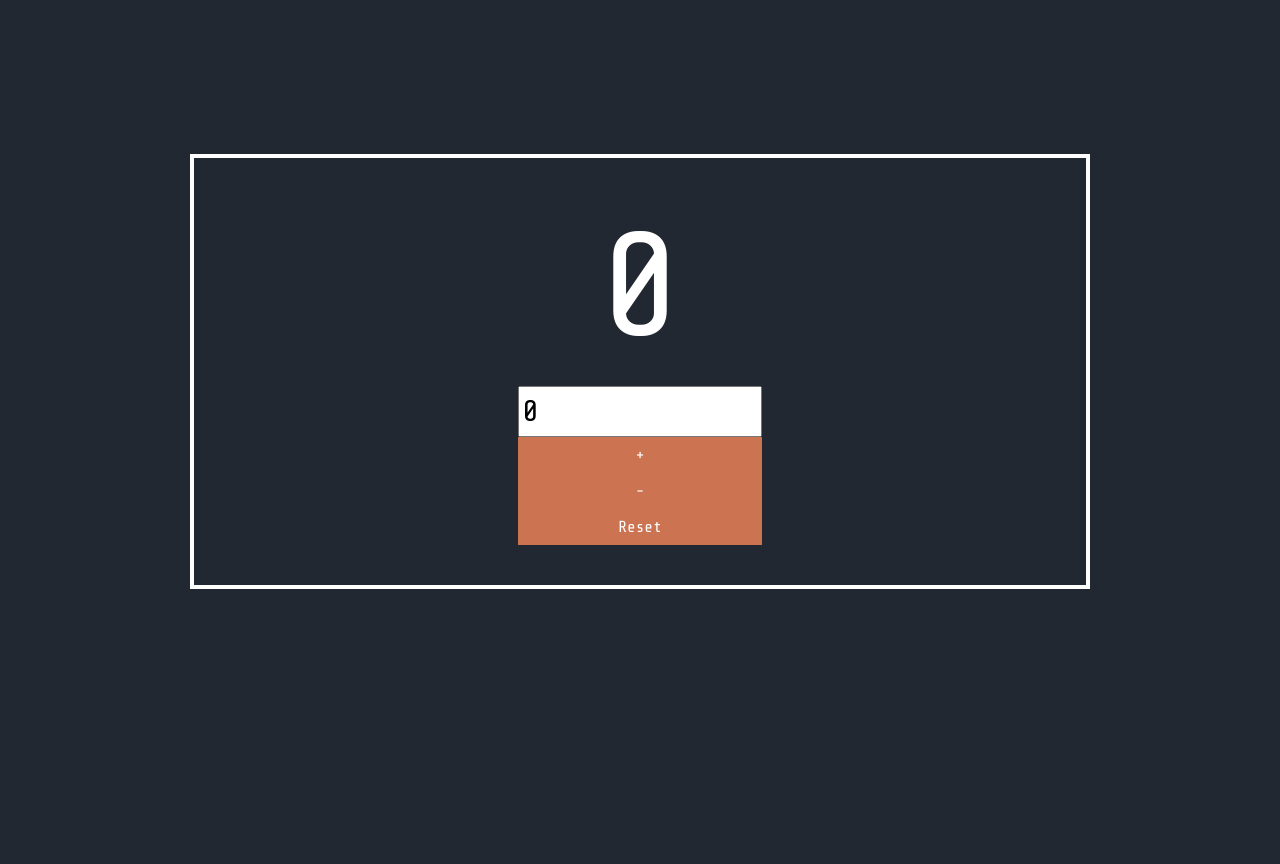
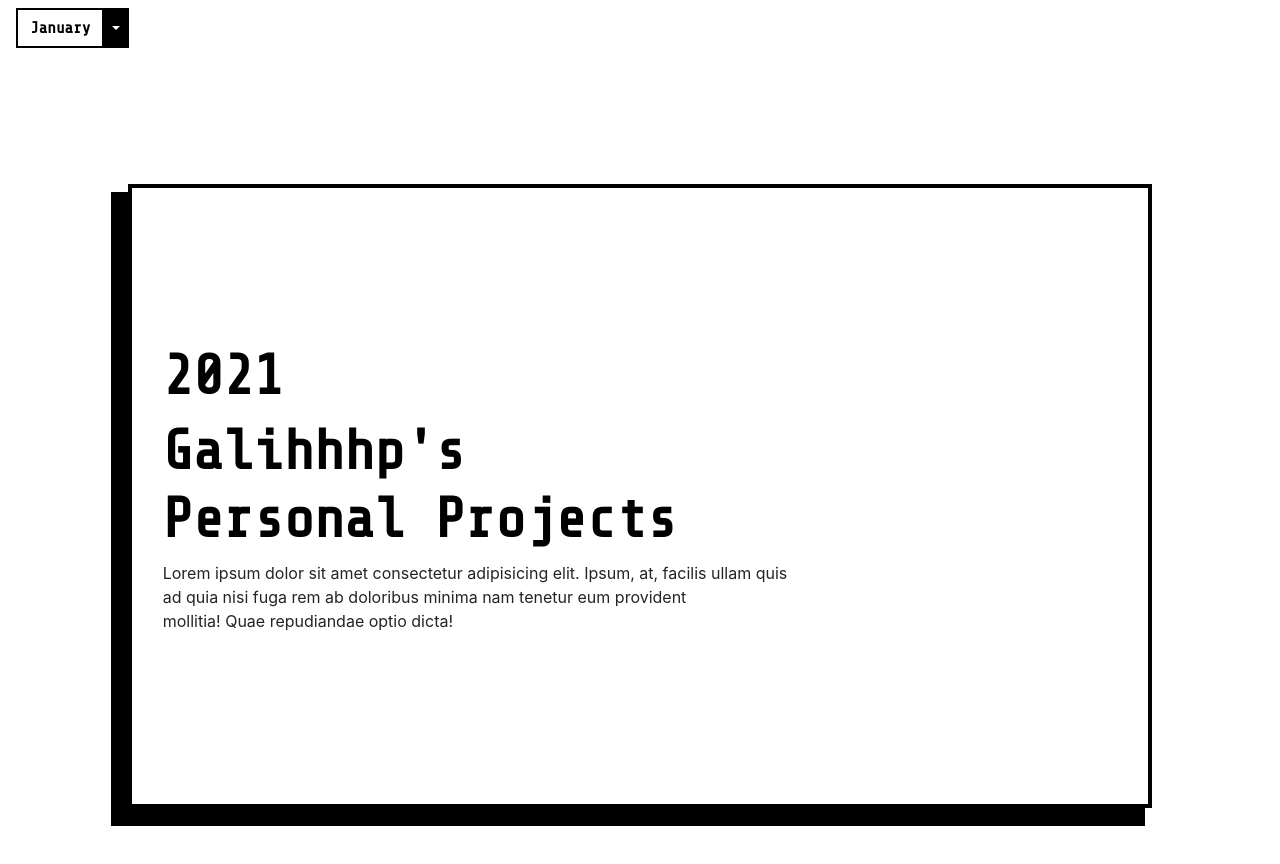
Before and after one commit to galihhhp-personal-projects/react-compilation-exercise, a React (Create React App) app: page / in a window 1280 px wide. Shown: the top 864 px of the page. Before the commit the page ends 800 px from the top, so only its background shows below. Built offline with nearby package versions, Linux system fonts and the light colour scheme.

Commit message:
have changed on homepage & counter

```diff
--- a/package.json
+++ b/package.json
@@ -8,9 +8,12 @@
     "@testing-library/user-event": "^12.1.10",
     "axios": "^0.21.1",
     "bootstrap": "^4.5.3",
+    "json-server": "^0.16.3",
     "react": "^17.0.1",
     "react-bootstrap": "^1.4.0",
     "react-dom": "^17.0.1",
+    "react-rooter": "^0.1.2",
+    "react-router-dom": "^5.2.0",
     "react-scripts": "4.0.1",
     "reactstrap": "^8.8.1",
     "web-vitals": "^0.2.4"
--- a/src/App.css
+++ /dev/null
@@ -1,38 +0,0 @@
-.App {
-  text-align: center;
-}
-
-.App-logo {
-  height: 40vmin;
-  pointer-events: none;
-}
-
-@media (prefers-reduced-motion: no-preference) {
-  .App-logo {
-    animation: App-logo-spin infinite 20s linear;
-  }
-}
-
-.App-header {
-  background-color: #282c34;
-  min-height: 100vh;
-  display: flex;
-  flex-direction: column;
-  align-items: center;
-  justify-content: center;
-  font-size: calc(10px + 2vmin);
-  color: white;
-}
-
-.App-link {
-  color: #61dafb;
-}
-
-@keyframes App-logo-spin {
-  from {
-    transform: rotate(0deg);
-  }
-  to {
-    transform: rotate(360deg);
-  }
-}
--- a/src/App.js
+++ b/src/App.js
@@ -1,13 +1,10 @@
-import './App.css';
 // import 'bootstrap/dist/css/bootstrap.min.css';
 import HomepageComponent from './HomepageComponent/Homepage';
-import NavbarComponent from './NavbarComponent/Navbar';
 import { Fragment } from 'react';
 
 function App() {
   return (
     <Fragment>
-      <NavbarComponent />
       <HomepageComponent />
     </Fragment>
   );
--- a/src/Components/CounterApp/Class/index.jsx
+++ b/src/Components/CounterApp/Class/Counter.jsx
@@ -1,6 +1,6 @@
 import React, { Component } from 'react';
-import { Button, Container } from 'react-bootstrap';
-import './index.css';
+import { Container } from 'react-bootstrap';
+import './counter.css';
 
 export default class CounterComponent extends Component {
   constructor(props) {
@@ -33,15 +33,24 @@ export default class CounterComponent extends Component {
     });
   };
 
+  componentDidMount() {
+    document.title = 'Counter App';
+  }
+
   render() {
     return (
       <Container className='d-flex flex-column justify-content-center'>
-        <h1  className='text-center'>{this.state.count}</h1>
-
+        <h1 className='text-center'>{this.state.count}</h1>
         <input value={this.state.count} />
-        <Button onClick={this.handleIncrement}>+</Button>
-        <Button onClick={this.handleDecrement}>-</Button>
-        <Button onClick={this.handleResetCount}>Reset</Button>
+        <button className='btn' onClick={this.handleIncrement}>
+          +
+        </button>
+        <button className='btn' onClick={this.handleDecrement}>
+          -
+        </button>
+        <button className='btn' onClick={this.handleResetCount}>
+          Reset
+        </button>
       </Container>
     );
   }
--- a/src/Components/CounterApp/Class/index.css
+++ b/src/Components/CounterApp/Class/counter.css
@@ -32,14 +32,17 @@ input {
 .btn {
     background-color: #cc7351;
     font-family: 'Share Tech Mono', monospace;
+    color: white;
     width: 30%;
     border-radius: 0px;
     border: none;
+    box-shadow: none;
     margin-left: 35%;
 }
 
 .btn:hover {
     background-color: rgb(99, 20, 20);
+    box-shadow: none;
     border-radius: 0px;
     border: none;
 }
--- a/src/HomepageComponent/Homepage.jsx
+++ b/src/HomepageComponent/Homepage.jsx
@@ -1,19 +1,28 @@
-import React, { Component } from 'react';
+import React, { Component, Fragment } from 'react';
 import { Container } from 'react-bootstrap';
+import NavbarComponent from '../NavbarComponent/Navbar';
 import './homepage.css';
 
 export default class HomepageComponent extends Component {
   render() {
     return (
+      <Fragment>
+        <NavbarComponent />
         <Container fluid>
           <div class='d-flex flex-column justify-content-center home-wrapper'>
             <h1>2021</h1>
-          <h1>Galihhhp's <br/> Personal Projects</h1>
+            <h1>
+              Galihhhp's <br /> Personal Projects
+            </h1>
             <p>
-            Lorem ipsum dolor sit amet consectetur adipisicing elit. Ipsum, at, facilis ullam quis <br/> ad quia nisi fuga rem ab doloribus minima nam tenetur eum provident <br/> mollitia! Quae repudiandae optio dicta!
+              Lorem ipsum dolor sit amet consectetur adipisicing elit. Ipsum,
+              at, facilis ullam quis <br /> ad quia nisi fuga rem ab doloribus
+              minima nam tenetur eum provident <br /> mollitia! Quae repudiandae
+              optio dicta!
             </p>
           </div>
         </Container>
+      </Fragment>
     );
   }
 }
--- a/src/index.css
+++ /dev/null
@@ -1,13 +0,0 @@
-body {
-  margin: 0;
-  font-family: -apple-system, BlinkMacSystemFont, 'Segoe UI', 'Roboto', 'Oxygen',
-    'Ubuntu', 'Cantarell', 'Fira Sans', 'Droid Sans', 'Helvetica Neue',
-    sans-serif;
-  -webkit-font-smoothing: antialiased;
-  -moz-osx-font-smoothing: grayscale;
-}
-
-code {
-  font-family: source-code-pro, Menlo, Monaco, Consolas, 'Courier New',
-    monospace;
-}
--- a/src/index.js
+++ b/src/index.js
@@ -1,15 +1,14 @@
 import React from 'react';
 import ReactDOM from 'react-dom';
 import 'bootstrap/dist/css/bootstrap.min.css';
-import CounterComponent from './Components/CounterApp/Class';
-import './index.css';
-// import App from './App';
+// import CounterComponent from './Components/CounterApp/Class';
+import App from './App';
 import reportWebVitals from './reportWebVitals';
 
 ReactDOM.render(
   <React.StrictMode>
-    {/* <App /> */}
-    <CounterComponent />
+    <App />
+    {/* <CounterComponent /> */}
   </React.StrictMode>,
   document.getElementById('root')
 );
```
Also changed, not shown: 2 other files (tests, documents, lock files or other folders). Lines whose indentation alone changed are shown as unchanged.
